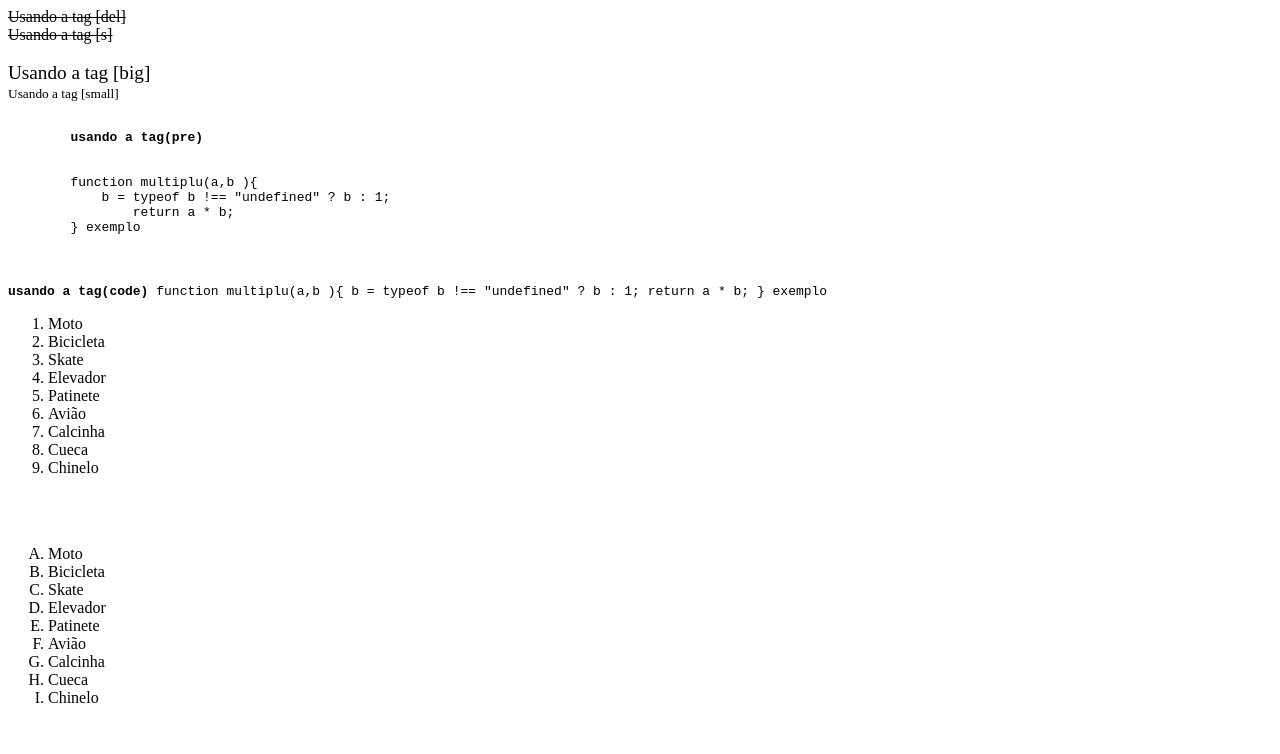
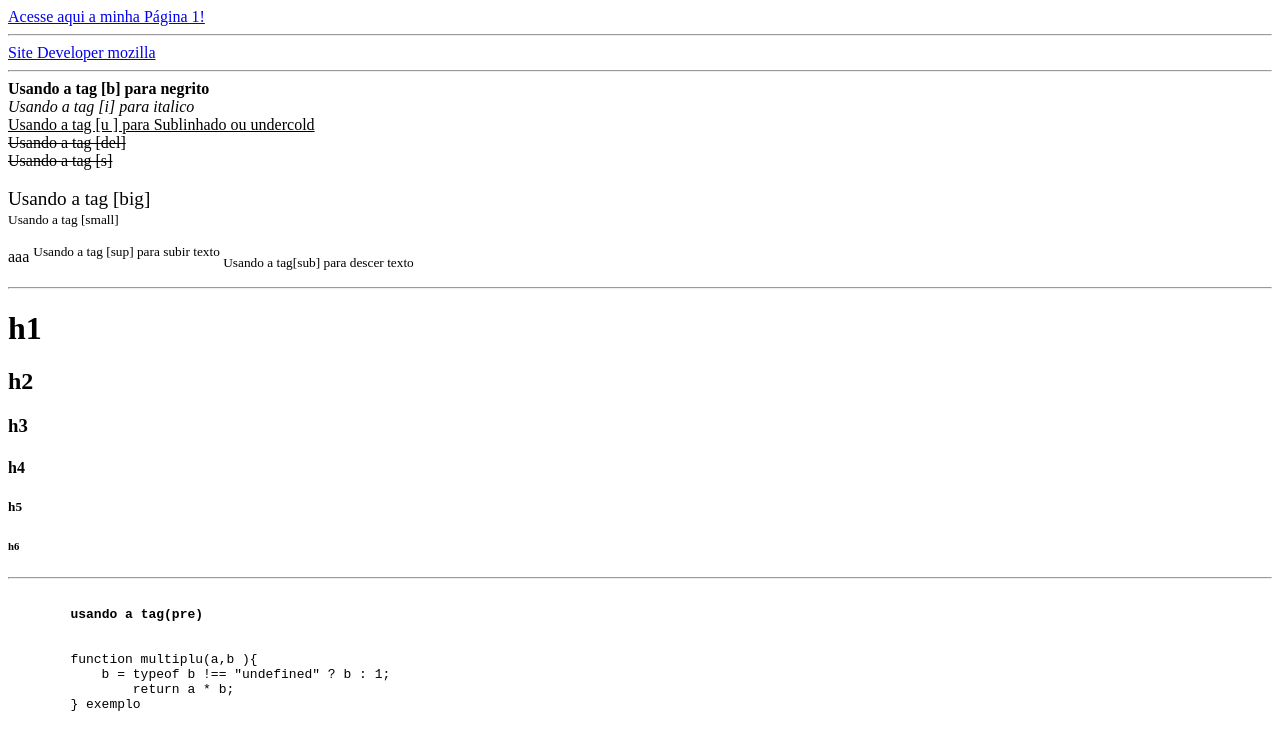
Before and after one commit to DavidIESBM/FaculdadeEX, a plain HTML site: page ProjetoInterface/index.html in a window 1280 px wide. Shown: the top 754 px of the page. Drawn offline with Linux system fonts and the light colour scheme.

Commit message:
Adicionando algumas tags e comentarios

```diff
--- a/ProjetoInterface/index.html
+++ b/ProjetoInterface/index.html
@@ -6,6 +6,22 @@
     <title>HTML tags</title>
 </head>
 <body>
+    <!--Link da Página-->
+    <a href="./Paginas/Pagina1.html"> <!--Tag [a] para linkar paginas, serve tanto para sites-->
+        Acesse aqui a minha Página 1!
+    </a>
+    <hr> <!--Quebra de linha vísivel-->
+    <a href="https://developer.mozilla.org/pt-BR/docs/Web/HTML/Element/ul"> <!-- Link do site -->
+        Site Developer mozilla
+    </a>
+    <hr> <!--Quebra de linha vísivel-->
+    <!--TAGS SEMÂNTICAS e Elementos de texto-->
+    <b>Usando a tag [b] para negrito</b> <!-- Negrito -->
+    <br>
+    <i>Usando a tag [i] para italico</i> <!-- Italico -->
+    <br>
+    <u>Usando a tag [u ] para Sublinhado ou undercold</u> <!-- Sublinhado-->
+    <br>
     <del>Usando a tag [del]</del> <!-- Mesma funcionalidade do s -->
     <br>
     <s>Usando a tag [s]</s><!-- Mesma funcionalidade do Del -->
@@ -14,6 +30,26 @@
     <big>Usando a tag [big]</big> <!-- Aumenta 2px -->
     <br>
     <small>Usando a tag [small]</small> <!-- Diminui 2px -->
+    <p>
+        aaa
+        <sup> <!--Sobe texto-->
+            Usando a tag [sup] para subir texto
+        </sup>
+        <sub><!--Desce o texto-->
+            Usando a tag[sub] para descer texto
+        </sub>
+    </p>
+    <!--Fecha semânticas-->
+    <hr>
+    <!--Hierarquia-->
+    <h1>h1</h1>
+    <h2>h2</h2>
+    <h3>h3</h3>
+    <h4>h4</h4>
+    <h5>h5</h5>
+    <h6>h6</h6>
+    <!--Fecha Hierarquia-->
+    <hr>
 
     <!--TAG DE CÓDIGO-->
     <pre> <!-- Exibe o codigo na IDE da mesma forma que se encontra. Mantem a estrutura do código no site!-->
@@ -87,7 +123,7 @@
         <li>Chinelo</li>
     </ul>
     <br>
-    <ul type ="circle" > <!--Lista não Ordenada usando tipagem "type"-->
+    <ul type="circle"> <!--Lista não Ordenada usando tipagem "type"-->
         <!--Ponto-->
             <li>Moto</li> <!-- Linha-->
             <li>Bicicleta</li>
@@ -99,6 +135,18 @@
             <li>Cueca</li>
             <li>Chinelo</li>
         </ul>
+        <!--Tipos de alinhamentos-->
+        <!--Alinhado a direita-->
+        <!--Alinhado a esquerda-->
+        <!--Centralizado-->
+        <!--Justificado-->
+        <br>
+        <!--Hierarquia com align-->
+        <h1 align="center">Texto centralizado</h1>
+        <h1 align="left">Texto alinhado na esquerda</h1>
+        <h1 align="right">Texto alinhado na direita</h1>
+        <h1 align="justify">Texto justificado</h1> <!--Não funciona no html-->
+        <br>
 
 </body>
 </html>
```
Also changed, not shown: ProjetoInterface/Paginas/Pagina1.html (added, +13 -0 lines).
